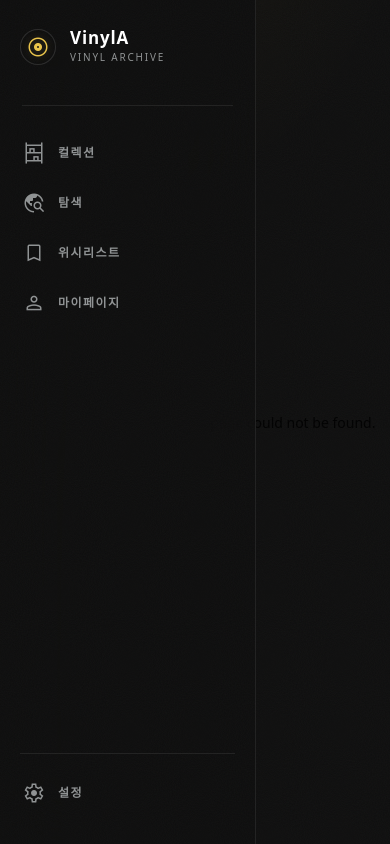
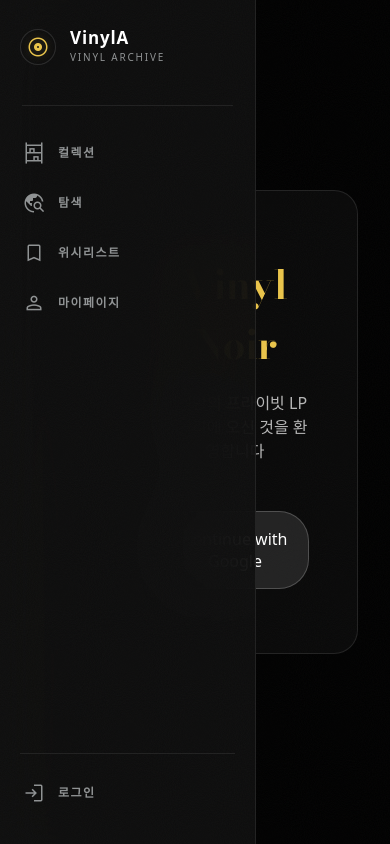
Before and after one commit to blooper20/VinylA-Collection, a Next.js app in the folder apps/web/: page /login in a window 390 px wide. Before the commit this address had no page. Built offline with nearby package versions, Linux system fonts and the light colour scheme; no server answers; a web font is replaced by a local one.

Commit message:
feat: add login/logout pages and buttons for web and mobile

```diff
--- /dev/null
+++ b/apps/web/src/app/login/login.module.css
@@ -0,0 +1,58 @@
+.container {
+  display: flex;
+  justify-content: center;
+  align-items: center;
+  min-height: 100vh;
+  background-color: #000000;
+  padding: 2rem;
+}
+
+.loginBox {
+  display: flex;
+  flex-direction: column;
+  align-items: center;
+  text-align: center;
+  background: rgba(255, 255, 255, 0.03);
+  border: 1px solid rgba(255, 255, 255, 0.1);
+  padding: 4rem 3rem;
+  border-radius: 24px;
+  backdrop-filter: blur(16px);
+  -webkit-backdrop-filter: blur(16px);
+  max-width: 400px;
+  width: 100%;
+}
+
+.title {
+  font-family: 'Bodoni Moda', serif;
+  font-size: 2.5rem;
+  color: #e9c349;
+  margin-bottom: 1rem;
+}
+
+.subtitle {
+  font-family: var(--font-body);
+  color: rgba(255, 255, 255, 0.7);
+  font-size: 1rem;
+  line-height: 1.5;
+  margin-bottom: 3rem;
+}
+
+.glassBtn {
+  width: 100%;
+  background: rgba(255, 255, 255, 0.1);
+  border: 1px solid rgba(255, 255, 255, 0.2);
+  color: #ffffff;
+  font-family: var(--font-body);
+  font-size: 1rem;
+  font-weight: 500;
+  padding: 1rem;
+  border-radius: 30px;
+  cursor: pointer;
+  transition: all 0.3s ease;
+}
+
+.glassBtn:hover {
+  background: rgba(255, 255, 255, 0.15);
+  border-color: rgba(255, 255, 255, 0.3);
+  transform: translateY(-2px);
+}
--- /dev/null
+++ b/apps/web/src/app/login/page.tsx
@@ -0,0 +1,28 @@
+'use client';
+
+import React from 'react';
+import styles from './login.module.css';
+
+export default function LoginPage() {
+  const handleGoogleLogin = async () => {
+    try {
+      const { signInWithGoogle } = await import('@vinyla/core-api');
+      await signInWithGoogle(window.location.origin);
+    } catch (error) {
+      console.error('Login error:', error);
+    }
+  };
+
+  return (
+    <div className={styles.container}>
+      <div className={styles.loginBox}>
+        <h1 className={styles.title}>Vinyl Noir</h1>
+        <p className={styles.subtitle}>당신만의 프라이빗 LP 갤러리에 오신 것을 환영합니다</p>
+
+        <button className={styles.glassBtn} onClick={handleGoogleLogin}>
+          Continue with Google
+        </button>
+      </div>
+    </div>
+  );
+}
--- a/apps/web/src/components/Navigation/SideNav.tsx
+++ b/apps/web/src/components/Navigation/SideNav.tsx
@@ -3,6 +3,7 @@
 import React from 'react';
 import Link from 'next/link';
 import { usePathname } from 'next/navigation';
+import { useAuthStore } from '@vinyla/core-api';
 import styles from './SideNav.module.css';
 
 const navItems = [
@@ -14,6 +15,11 @@ const navItems = [
 
 export const SideNav: React.FC = () => {
   const pathname = usePathname();
+  const { user, initializeAuth } = useAuthStore();
+
+  React.useEffect(() => {
+    initializeAuth();
+  }, []);
 
   return (
     <nav className={styles.sidebar}>
@@ -55,10 +61,21 @@ export const SideNav: React.FC = () => {
       {/* Bottom */}
       <div className={styles.bottom}>
         <div className={styles.bottomDivider} />
-        <div className={styles.navItem} style={{ color: 'var(--text-muted)' }}>
-          <span className={`material-symbols-outlined ${styles.navIcon}`}>settings</span>
-          <span className={styles.navLabel}>설정</span>
-        </div>
+        {user ? (
+          <div className={styles.navItem} style={{ color: 'var(--text-muted)' }} onClick={async () => {
+            const { signOut } = await import('@vinyla/core-api');
+            await signOut();
+            window.location.href = '/login';
+          }}>
+            <span className={`material-symbols-outlined ${styles.navIcon}`}>logout</span>
+            <span className={styles.navLabel}>로그아웃</span>
+          </div>
+        ) : (
+          <Link href="/login" className={styles.navItem} style={{ color: 'var(--text-muted)' }}>
+            <span className={`material-symbols-outlined ${styles.navIcon}`}>login</span>
+            <span className={styles.navLabel}>로그인</span>
+          </Link>
+        )}
       </div>
     </nav>
   );
```
Also changed, not shown: 1 other file (tests, documents, lock files or other folders).
